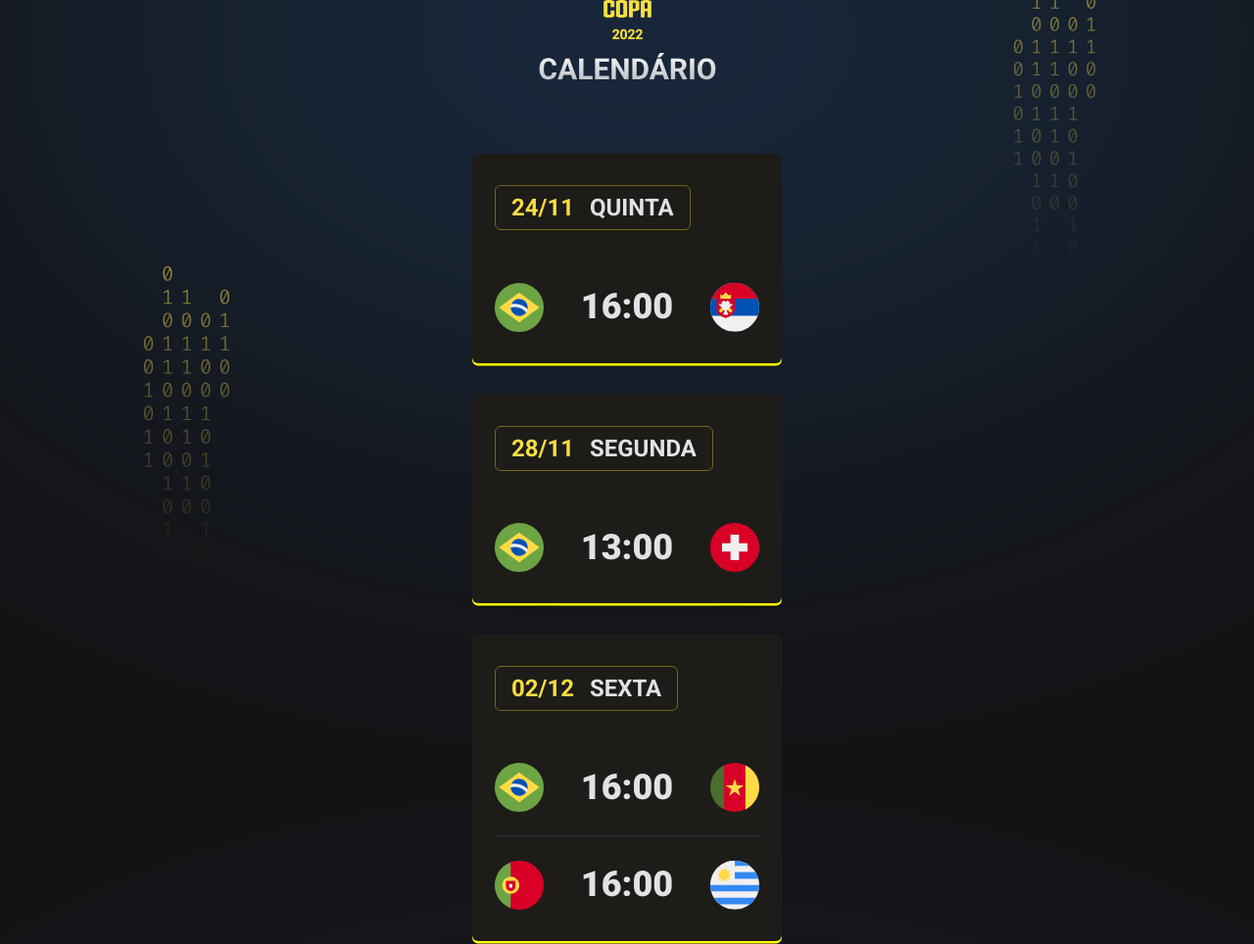
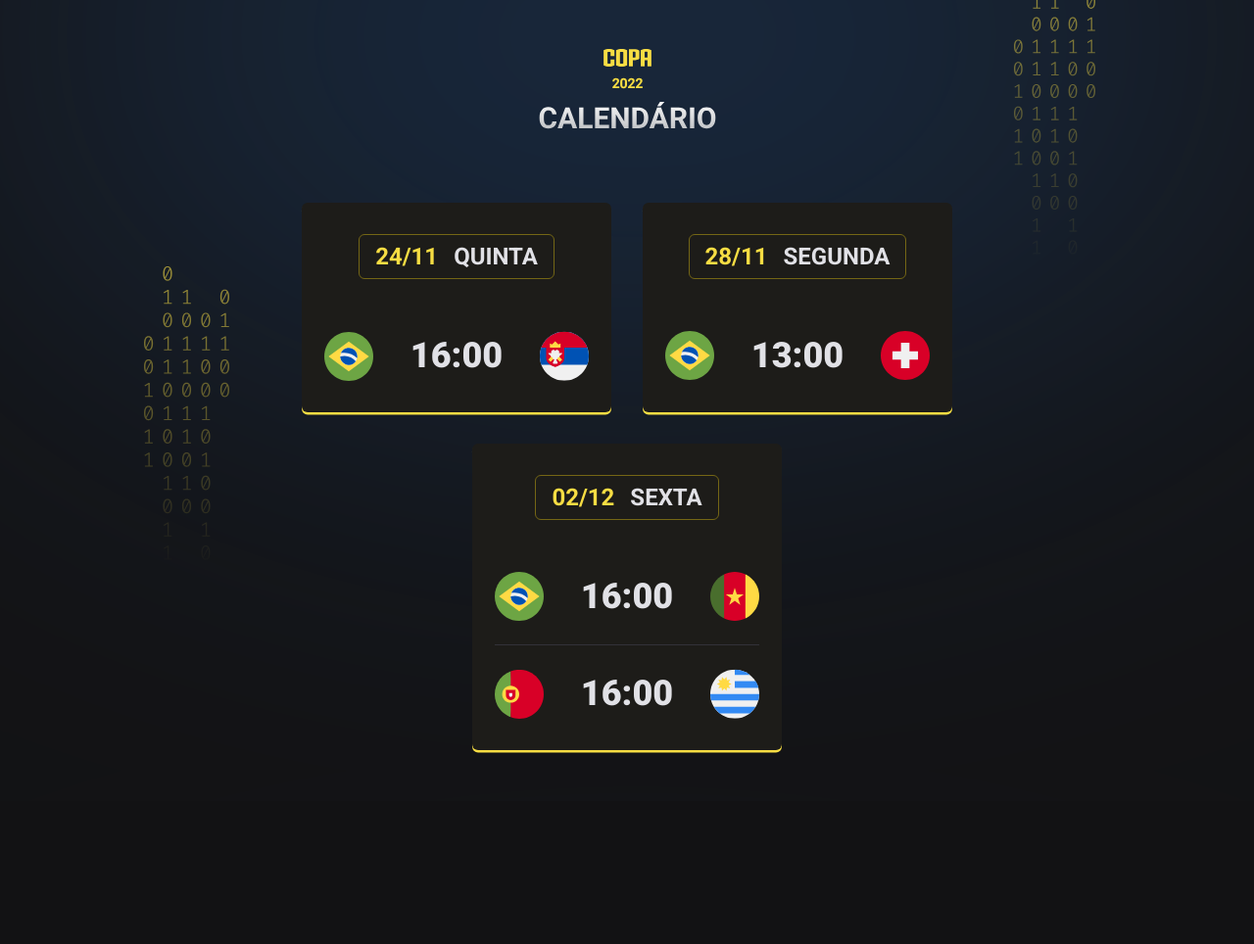
Before and after one commit to RCysne/worldCup22, a plain HTML site: page index.html in a window 1280 px wide. Shown: the whole page at 98% size. After the commit the page ends 818 px from the top, so only its background shows below. Drawn offline with Linux system fonts and the light colour scheme.

Commit message:
Atualização da responsividade

```diff
--- a/index.html
+++ b/index.html
@@ -13,15 +13,9 @@
     <img src="./assets/logo.svg" alt="Logo copa">
   </header>
   <div id="app">
-    <main id="cards"></main>
+    <main id="cards">
 
-
-    <!-- <header>
-        <img src="./assets/logo.svg" alt="Logo copa">
-    </header>
-
-    <main id="cards">
-      <div class="card">
+    <!-- <div class="card">
       <h2>24/11<span>quinta</span></h2>
 
       <ul>
@@ -35,10 +29,10 @@
           <strong>16:00</strong>
           <img src="./assets/icon-serbia.svg" alt="">
         </li>
-      </ul>
-    </div>
+      </ul> -->
 
-    -->
+    </main>
+
   </div>
   <script src="/main.js"></script>
 </body>
--- a/main.js
+++ b/main.js
@@ -8,9 +8,11 @@ function createGame (player1, hour, player2) {
   `
 }
 
+let delay = -0.4;
 function createCard (date, day, games) {
+  delay = delay + 0.4;
   return `
-  <div class="card">
+  <div class="card" style="animation-delay: ${delay}s">
       <h2>${date}<span>${day}</span></h2>
         <ul>
           ${games}
@@ -22,10 +24,10 @@ function createCard (date, day, games) {
 document.querySelector('#cards').innerHTML =
 
     createCard('24/11', 'quinta', createGame('brasil', '16:00', 'serbia'))
-+
+  +
     createCard('28/11', 'segunda', createGame('brasil', '13:00', 'switzerland'))
-+
+  +
     createCard('02/12', 'sexta',
-    createGame('brasil', '16:00', 'cameroon') +
-    createGame('portugal', '16:00', 'uruguay')
+      createGame('brasil', '16:00', 'cameroon') +
+      createGame('portugal', '16:00', 'uruguay')
     )
--- a/style.css
+++ b/style.css
@@ -4,7 +4,10 @@
   box-sizing: border-box;
 }
 
-
+:root {
+  --card-color-primary: #f7dd43;
+  --card-border-color: #746615;
+}
 
 ul {
   list-style: none;
@@ -28,6 +31,7 @@ body * {
 }
 
 header {
+  margin-top: 50px;
   margin-bottom: 63px;
   text-align: center;
 }
@@ -39,12 +43,11 @@ header {
 }
 
 .card {
-  /* border: 1px solid red; */
   padding: 32px 23px;
   text-align: center;
   background-color: #1D1C19;
   border-radius: 6px;
-  box-shadow: 0 2.5px 0px yellow;
+  box-shadow: 0 2.5px 0px var(--card-color-primary);
 }
 
 .card h2 {
@@ -52,12 +55,12 @@ header {
   justify-content: center;
   gap: 16px;
   padding: 8px 16px;
-  border: 1px solid #746615;
+  border: 1px solid var(--card-border-color);
   border-radius: 6px;
   width: fit-content;
-  mar gin-inline: auto;
+  margin-inline: auto;
   margin-bottom: 53px;
-  color: #f7dd43;
+  color: var(--card-color-primary);
 }
 
 .card h2 span {
@@ -98,8 +101,8 @@ header {
   transition: transform .3s;
 }
 
-.card {
-  opacity: 1;
+/* .card {
+  opacity: 0;
   animation: appear .2s fowards;
 }
 
@@ -114,4 +117,14 @@ header {
     opacity: 1;
   }
 
+} */
+
+@media (min-width: 768px) {
+
+  #cards {
+    max-width: 670px;
+    flex-direction: row;
+    flex-wrap: wrap;
+    justify-content: center;
+  }
 }
```
